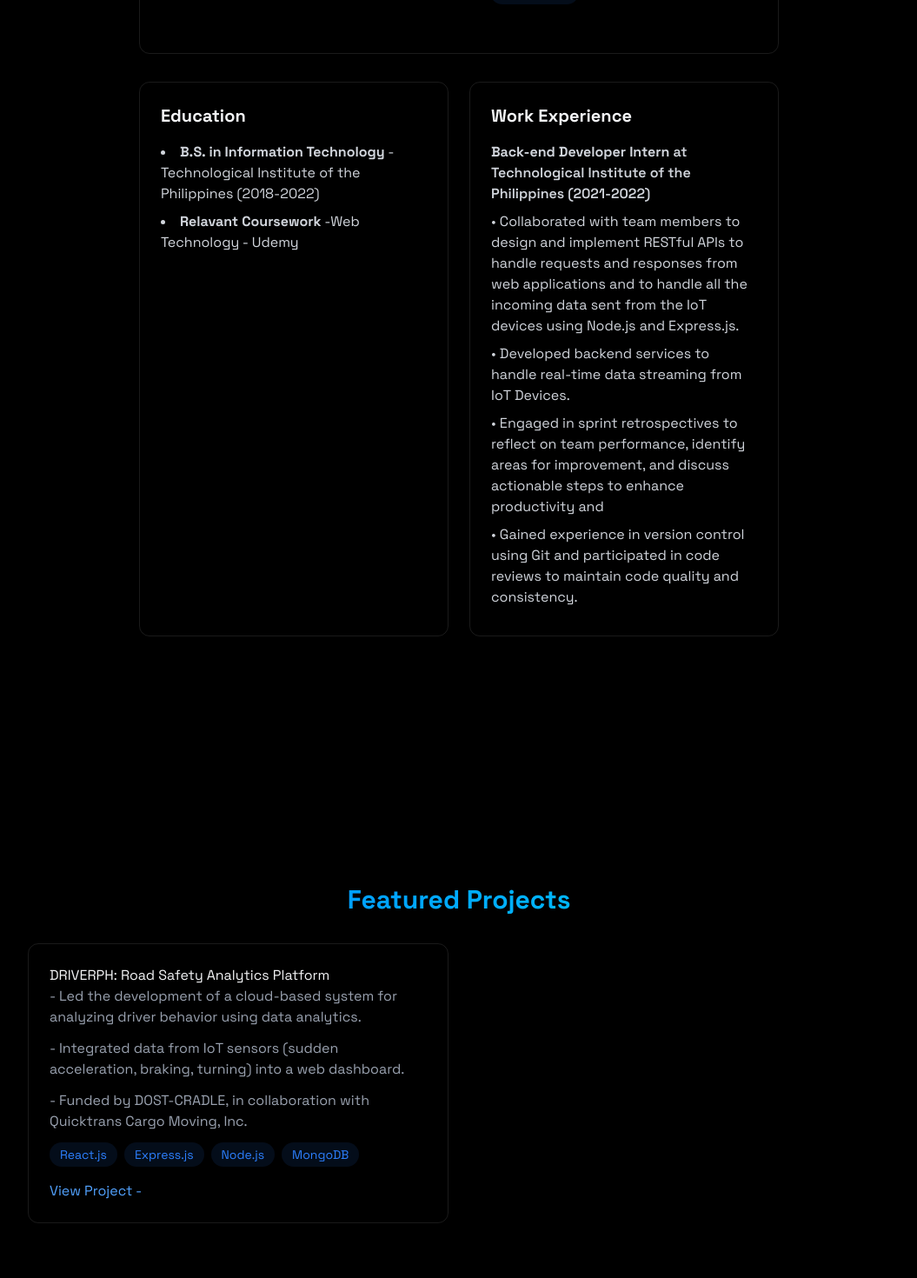
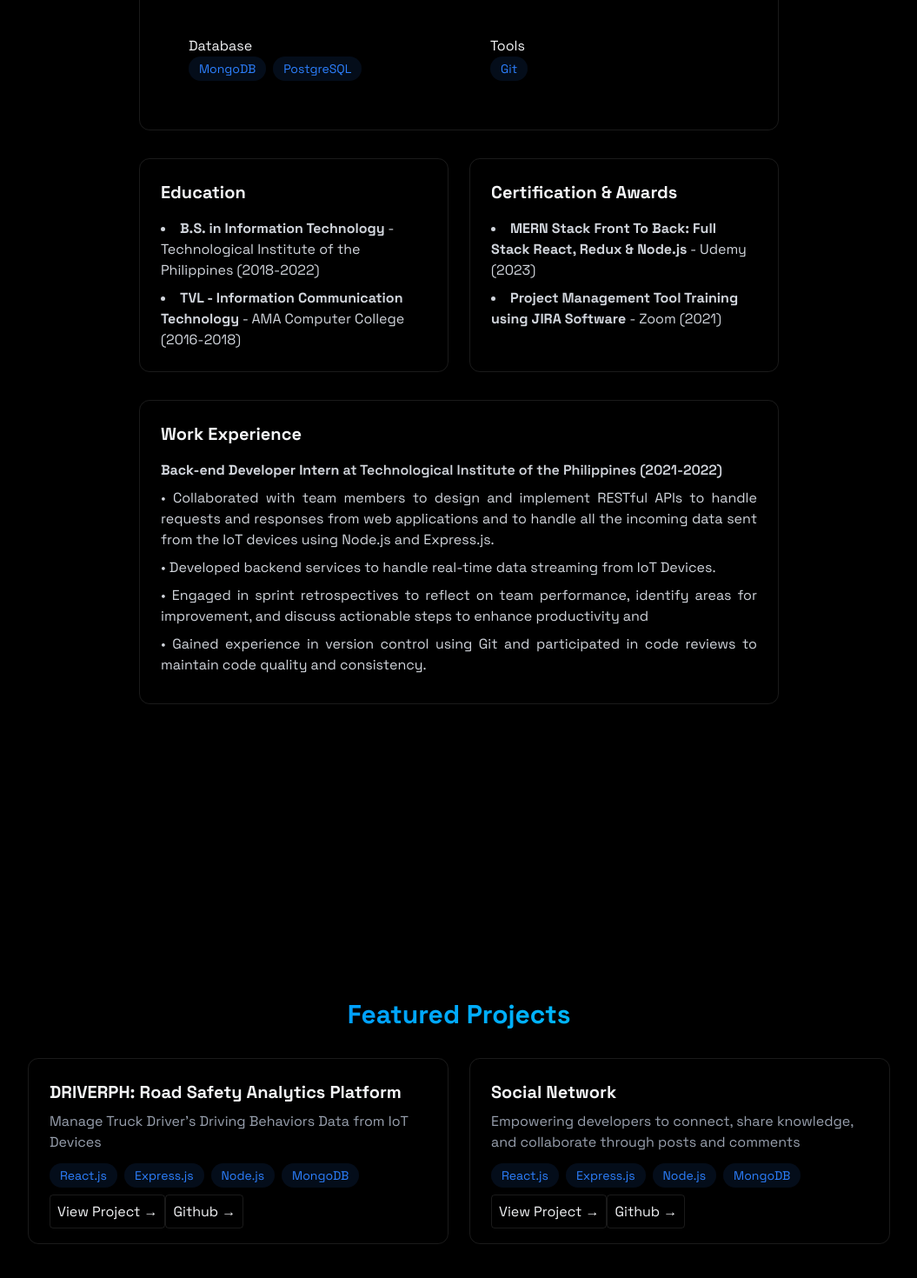
Before and after one commit to Deeyomz09/deedev-portfolio, a React (Vite) app: page / in a window 1280 px wide. Shown: the part 1316-2786 px from the top of the page at 87% size, without its empty margins (112-1167 px from the left). Built offline with nearby package versions, Linux system fonts and the light colour scheme.

Commit message:
added information about projects

```diff
--- a/package.json
+++ b/package.json
@@ -13,7 +13,7 @@
     "deploy": "gh-pages -d dist"
   },
   "dependencies": {
-    "@tailwindcss/vite": "^4.1.7",
+    "@tailwindcss/vite": "^g4.1.7",
     "emailjs-com": "^3.2.0",
     "react": "^19.1.0",
     "react-dom": "^19.1.0",
--- a/src/components/Navbar.jsx
+++ b/src/components/Navbar.jsx
@@ -48,14 +48,6 @@ export const Navbar = ({ menuOpen, setMenuOpen }) => {
             >
               Contact
             </a>
-            <a
-              href={PDF}
-              target="_blank"
-              rel="noopener noreferrer"
-              className="text-gray-300 hove:text-white transition-color"
-            >
-              Resume
-            </a>
           </div>
         </div>
       </div>
--- a/src/components/sections/About.jsx
+++ b/src/components/sections/About.jsx
@@ -1,12 +1,8 @@
 export const About = () => {
   const frontendSkills = ["HTML", "CSS3", "React.js", "TailwindCSS"];
-  const backendSkills = [
-    "Javascript",
-    "Node.js",
-    "Express.js",
-    "MongoDB",
-    "PostgreSQL"
-  ];
+  const backendSkills = ["Javascript", "Node.js", "Express.js"];
+  const databaseSkills = ["MongoDB", "PostgreSQL"];
+  const toolsSkills = ["Git"];
 
   return (
     <section
@@ -59,6 +55,32 @@ export const About = () => {
                 ))}
               </div>
             </div>
+            <div className="rounded-xl p-6 hover:-translate-y-1 transition-all">
+              <h3>Database</h3>
+              <div className="flex flex-wrap gap-2">
+                {databaseSkills.map((tech, key) => (
+                  <span
+                    key={key}
+                    className="bg-blue-500/10 text-blue-500 py-1 px-3 rounded-full text-sm hover:bg-blue-500/20 hover:shdow-[0_2px_8px_rgba(59,130,246,0.2)"
+                  >
+                    {tech}
+                  </span>
+                ))}
+              </div>
+            </div>
+            <div className="rounded-xl p-6 hover:-translate-y-1 transition-all">
+              <h3>Tools</h3>
+              <div className="flex flex-wrap gap-2">
+                {toolsSkills.map((tech, key) => (
+                  <span
+                    key={key}
+                    className="bg-blue-500/10 text-blue-500 py-1 px-3 rounded-full text-sm hover:bg-blue-500/20 hover:shdow-[0_2px_8px_rgba(59,130,246,0.2)"
+                  >
+                    {tech}
+                  </span>
+                ))}
+              </div>
+            </div>
           </div>
         </div>
         <div className="grid grid-cols-1 md:grid-cols-2 gap-6 mt-8">
@@ -70,10 +92,30 @@ export const About = () => {
                 Institute of the Philippines (2018-2022)
               </li>
               <li>
-                <strong>Relavant Coursework</strong> -Web Technology - Udemy
+                <strong>TVL - Information Communication Technology</strong> -
+                AMA Computer College (2016-2018)
               </li>
             </ul>
           </div>
+          <div className="p-6 rounded-xl border-white/10 border hover:-transolate-y-1 transition-all">
+            <h3 className="text-xl font-bold mb-4"> Certification & Awards </h3>
+            <ul className="list-disc list-inside text-gray-300 space-y-2">
+              <li className="">
+                <strong>
+                  MERN Stack Front To Back: Full Stack React, Redux & Node.js
+                </strong>{" "}
+                - Udemy (2023)
+              </li>
+              <li>
+                <strong>
+                  Project Management Tool Training using JIRA Software{" "}
+                </strong>{" "}
+                - Zoom (2021)
+              </li>
+            </ul>
+          </div>
+        </div>
+        <div className="grid grid-cols-1 md:grid-cols-1 gap-6 mt-8">
           <div className="p-6 rounded-xl border-white/10 border hover:-transolate-y-1 transition-all">
             <h3 className="text-xl font-bold mb-4">Work Experience</h3>
             <div className="space-y-4 text-gray-300">
@@ -83,24 +125,24 @@ export const About = () => {
                   <strong>Back-end Developer Intern</strong> at Technological
                   Institute of the Philippines (2021-2022){" "}
                 </h4>
-                <p className="mb-2">
+                <p className="mb-2 text-justify">
                   {" "}
                   • Collaborated with team members to design and implement
                   RESTful APIs to handle requests and responses from web
                   applications and to handle all the incoming data sent from the
                   IoT devices using Node.js and Express.js.
                 </p>
-                <p className="mb-2">
+                <p className="mb-2 text-justify">
                   • Developed backend services to handle real-time data
                   streaming from IoT Devices.
                 </p>
 
-                <p className="mb-2">
+                <p className="mb-2 text-justify">
                   • Engaged in sprint retrospectives to reflect on team
                   performance, identify areas for improvement, and discuss
                   actionable steps to enhance productivity and
                 </p>
-                <p className="mb-2">
+                <p className="mb-2 text-justify">
                   • Gained experience in version control using Git and
                   participated in code reviews to maintain code quality and
                   consistency.
--- a/src/components/sections/Projects.jsx
+++ b/src/components/sections/Projects.jsx
@@ -13,26 +13,15 @@ export const Projects = () => {
           </h2>
 
           <div className="grid grid-cols-1 md:grid-cols-2 gap-6">
-            <div className="p-6 rounded-xl border border-white/10 hover:-translate-y-1 hover:border-blue-500/30 hover:shdow-[0_2px_8px_rgba(59,130,246,0.1) transition-all">
-              <h3
-                text-xl
-                font-bold
-                mb-2
-              >
-                DRIVERPH: Road Safety Analytics Platform
+            <div className="p-6 rounded-xl border border-white/10 hover:-translate-y-1 hover:border-blue-500/30 hover:shdow-[0_2px_8px_rgba(59,130,246,0.1) transition-all ">
+              <h3 className="text-xl font-bold mb-2">
+                DRIVERPH: Road Safety Analytics Platform{" "}
               </h3>
+
               <p className="text-gray-400 mb-3">
-                - Led the development of a cloud-based system for analyzing
-                driver behavior using data analytics.
+                Manage Truck Driver’s Driving Behaviors Data from IoT Devices
               </p>
-              <p className="text-gray-400 mb-3">
-                - Integrated data from IoT sensors (sudden acceleration,
-                braking, turning) into a web dashboard.{" "}
-              </p>
-              <p className="text-gray-400 mb-3">
-                - Funded by DOST-CRADLE, in collaboration with Quicktrans Cargo
-                Moving, Inc.{" "}
-              </p>
+
               <div className="flex flex-wrap gap-2 mb-4">
                 {["React.js", "Express.js", "Node.js", "MongoDB"].map(
                   (tech, key) => (
@@ -52,10 +41,66 @@ export const Projects = () => {
                   items-center
                 >
                   <a
-                    href="#"
-                    className="text-blue-400 hover:text-blue-300 transition-colors"
+                    href="https://www.dost.gov.ph/knowledge-resources/news/72-2021-news/2149-driver-ph-aims-to-lessen-road-accidents-by-evaluating-truck-driver-s-competency-on-the-road-20210302.html"
+                    target="_blank"
+                    rel="noopener noreferrer"
+                    className="text-white-400 hover:text-blue-300 transition-colors border p-2 border-white/10 hover:border-blue-500 rounded"
                   >
-                    View Project -
+                    View Project →
+                  </a>
+
+                  <a
+                    href="https://www.dost.gov.ph/knowledge-resources/news/72-2021-news/2149-driver-ph-aims-to-lessen-road-accidents-by-evaluating-truck-driver-s-competency-on-the-road-20210302.html"
+                    target="_blank"
+                    rel="noopener noreferrer"
+                    className="text-white-400 hover:text-blue-300 transition-colors border p-2 border-white/10 hover:border-blue-500 rounded"
+                  >
+                    Github →
+                  </a>
+                </div>
+              </div>
+            </div>
+            <div className="p-6 rounded-xl border border-white/10 hover:-translate-y-1 hover:border-blue-500/30 hover:shdow-[0_2px_8px_rgba(59,130,246,0.1) transition-all ">
+              <h3 className="text-xl font-bold mb-2">Social Network</h3>
+              <p className="text-gray-400 mb-3">
+                Empowering developers to connect, share knowledge, and
+                collaborate through posts and comments
+              </p>
+
+              <div className="flex flex-wrap gap-2 mb-4">
+                {["React.js", "Express.js", "Node.js", "MongoDB"].map(
+                  (tech, key) => (
+                    <span
+                      key={key}
+                      className="bg-blue-500/10 text-blue-500 py-1 px-3 rounded-full text-sm hover:bg-blue-500/20 hover:shdow-[0_2px_8px_rgba(59,130,246,0.2)"
+                    >
+                      {tech}
+                    </span>
+                  )
+                )}
+              </div>
+              <div>
+                <div
+                  flex
+                  justify-between
+                  items-center
+                >
+                  <a
+                    href="https://github.com/Deeyomz09/socialnetwork"
+                    target="_blank"
+                    rel="noopener noreferrer"
+                    className="text-white-400 hover:text-blue-300 transition-colors border p-2 border-white/10 hover:border-blue-500 rounded"
+                  >
+                    View Project →
+                  </a>
+
+                  <a
+                    href="https://github.com/Deeyomz09/socialnetwork"
+                    target="_blank"
+                    rel="noopener noreferrer"
+                    className="text-white-400 hover:text-blue-300 transition-colors border p-2 border-white/10 hover:border-blue-500 rounded"
+                  >
+                    Github →
                   </a>
                 </div>
               </div>
```
